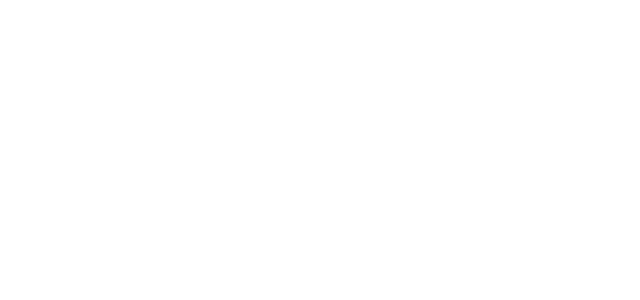
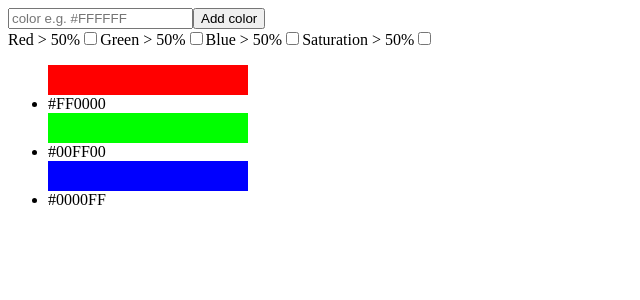
Before and after one commit to greedyChicken/test-task, a React (Create React App) app: page / in a window 1280 px wide. Shown: the top 300 px of the page, without its empty margins (0-640 px from the left). Built offline with nearby package versions, Linux system fonts and the light colour scheme.

Commit message:
add file colors list and import components to App.tsx

```diff
--- a/src/App.tsx
+++ b/src/App.tsx
@@ -1,9 +1,19 @@
+import AddForm from "./components/AddForm";
+import ColorsList from "./components/ColorsList";
+import Container from "./components/Container";
+import FilterForm from "./components/FilterForm";
+import { colors } from "./colorsList";
+
 const App = () => {
   return (
     <div className="App">
-
+      <Container>
+        <AddForm />
+        <FilterForm />
+        <ColorsList colors={colors} />
+      </Container>
     </div>
   );
-}
+};
 
 export default App;
--- /dev/null
+++ b/src/colorsList.ts
@@ -0,0 +1 @@
+export const colors = ["#FF0000", "#00FF00", "#0000FF"];
```
